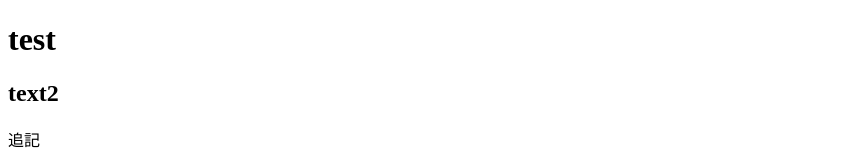
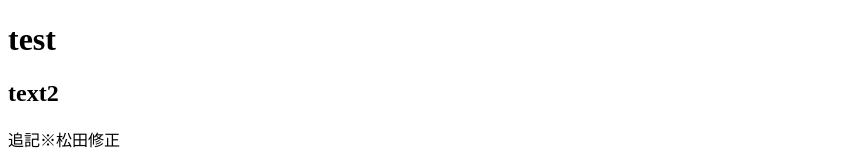
Before and after one commit to chinatsu-miru/test, a plain HTML site: page index.html in a window 1280 px wide. Shown: the top 164 px of the page, without its empty margins (0-863 px from the left). Drawn offline with Linux system fonts and the light colour scheme.

Commit message:
松田修正

```diff
--- a/index.html
+++ b/index.html
@@ -10,7 +10,7 @@
 <body>
   <h1>test</h1>
   <h2>text2</h2>
-  <p>追記</p>
+  <p>追記※松田修正</p>
   <table>
     <thead>
       <tr>
```
